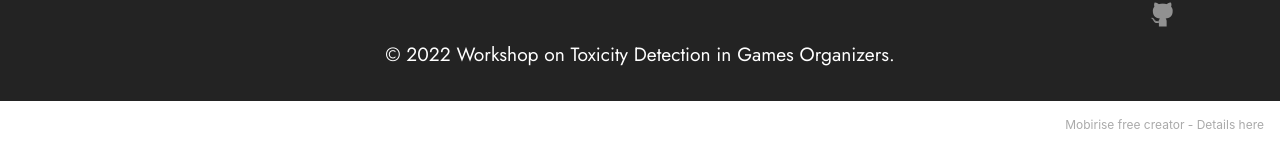
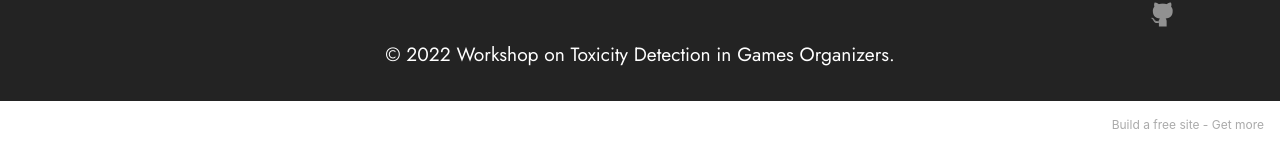
Before and after one commit to usydnlp2/usydnlp2.github.io, a Jekyll site: the page conda.html, which Jekyll copies as it is, in a window 1280 px wide and 900 px high, scrolled down 2610 px. Shown: the part 751-897 px from the top of the window. Built offline with Jekyll 4.4.1, drawn with Linux system fonts in a browser that asks for light colours.

Commit message:
create github pages

```diff
--- a/cfp.html
+++ b/cfp.html
@@ -146,7 +146,7 @@
 
 
                 <div class="soc-item">
-                        <a href="https://twitter.com/mobirise" target="_blank">
+                        <a href="https://github.com/usydnlp2/usydnlp2.github.io" target="_blank">
                             <span class="mbr-iconfont mbr-iconfont-social socicon-github socicon"></span>
                         </a>
                     </div></div>
@@ -157,7 +157,7 @@
             </div>
         </div>
     </div>
-</section><section style="background-color: #fff; font-family: -apple-system, BlinkMacSystemFont, 'Segoe UI', 'Roboto', 'Helvetica Neue', Arial, sans-serif; color:#aaa; font-size:12px; padding: 0; align-items: center; display: flex;"><a href="https://mobirise.site/c" style="flex: 1 1; height: 3rem; padding-left: 1rem;"></a><p style="flex: 0 0 auto; margin:0; padding-right:1rem;">Built with <a href="https://mobirise.site/b" style="color:#aaa;">Mobirise</a> website themes</p></section><script src="assets/bootstrap/js/bootstrap.bundle.min.js"></script>  <script src="assets/smoothscroll/smooth-scroll.js"></script>  <script src="assets/ytplayer/index.js"></script>  <script src="assets/dropdown/js/navbar-dropdown.js"></script>  <script src="assets/theme/js/script.js"></script>
+</section><section style="background-color: #fff; font-family: -apple-system, BlinkMacSystemFont, 'Segoe UI', 'Roboto', 'Helvetica Neue', Arial, sans-serif; color:#aaa; font-size:12px; padding: 0; align-items: center; display: flex;"><a href="https://mobirise.site/b" style="flex: 1 1; height: 3rem; padding-left: 1rem;"></a><p style="flex: 0 0 auto; margin:0; padding-right:1rem;">Made with Mobirise <a href="https://mobirise.site/u" style="color:#aaa;">site</a> template</p></section><script src="assets/bootstrap/js/bootstrap.bundle.min.js"></script>  <script src="assets/smoothscroll/smooth-scroll.js"></script>  <script src="assets/ytplayer/index.js"></script>  <script src="assets/dropdown/js/navbar-dropdown.js"></script>  <script src="assets/theme/js/script.js"></script>
 
 
 </body>
--- a/challenge.html
+++ b/challenge.html
@@ -188,7 +188,7 @@
 
 
                 <div class="soc-item">
-                        <a href="https://twitter.com/mobirise" target="_blank">
+                        <a href="https://github.com/usydnlp2/usydnlp2.github.io" target="_blank">
                             <span class="mbr-iconfont mbr-iconfont-social socicon-github socicon"></span>
                         </a>
                     </div></div>
@@ -199,7 +199,7 @@
             </div>
         </div>
     </div>
-</section><section style="background-color: #fff; font-family: -apple-system, BlinkMacSystemFont, 'Segoe UI', 'Roboto', 'Helvetica Neue', Arial, sans-serif; color:#aaa; font-size:12px; padding: 0; align-items: center; display: flex;"><a href="https://mobirise.site/a" style="flex: 1 1; height: 3rem; padding-left: 1rem;"></a><p style="flex: 0 0 auto; margin:0; padding-right:1rem;">Page was <a href="https://mobirise.site/h" style="color:#aaa;">created with</a> Mobirise</p></section><script src="assets/bootstrap/js/bootstrap.bundle.min.js"></script>  <script src="assets/smoothscroll/smooth-scroll.js"></script>  <script src="assets/ytplayer/index.js"></script>  <script src="assets/playervimeo/vimeo_player.js"></script>  <script src="assets/dropdown/js/navbar-dropdown.js"></script>  <script src="assets/theme/js/script.js"></script>
+</section><section style="background-color: #fff; font-family: -apple-system, BlinkMacSystemFont, 'Segoe UI', 'Roboto', 'Helvetica Neue', Arial, sans-serif; color:#aaa; font-size:12px; padding: 0; align-items: center; display: flex;"><a href="https://mobirise.site/d" style="flex: 1 1; height: 3rem; padding-left: 1rem;"></a><p style="flex: 0 0 auto; margin:0; padding-right:1rem;">Mobirise website software - <a href="https://mobirise.site/n" style="color:#aaa;">Details here</a></p></section><script src="assets/bootstrap/js/bootstrap.bundle.min.js"></script>  <script src="assets/smoothscroll/smooth-scroll.js"></script>  <script src="assets/ytplayer/index.js"></script>  <script src="assets/playervimeo/vimeo_player.js"></script>  <script src="assets/dropdown/js/navbar-dropdown.js"></script>  <script src="assets/theme/js/script.js"></script>
 
 
 </body>
--- a/conda.html
+++ b/conda.html
@@ -188,7 +188,7 @@
 
 
                 <div class="soc-item">
-                        <a href="https://twitter.com/mobirise" target="_blank">
+                        <a href="https://github.com/usydnlp2/usydnlp2.github.io" target="_blank">
                             <span class="mbr-iconfont mbr-iconfont-social socicon-github socicon"></span>
                         </a>
                     </div></div>
@@ -199,7 +199,7 @@
             </div>
         </div>
     </div>
-</section><section style="background-color: #fff; font-family: -apple-system, BlinkMacSystemFont, 'Segoe UI', 'Roboto', 'Helvetica Neue', Arial, sans-serif; color:#aaa; font-size:12px; padding: 0; align-items: center; display: flex;"><a href="https://mobirise.site/q" style="flex: 1 1; height: 3rem; padding-left: 1rem;"></a><p style="flex: 0 0 auto; margin:0; padding-right:1rem;">Mobirise free creator - <a href="https://mobirise.site/n" style="color:#aaa;">Details here</a></p></section><script src="assets/bootstrap/js/bootstrap.bundle.min.js"></script>  <script src="assets/smoothscroll/smooth-scroll.js"></script>  <script src="assets/ytplayer/index.js"></script>  <script src="assets/playervimeo/vimeo_player.js"></script>  <script src="assets/dropdown/js/navbar-dropdown.js"></script>  <script src="assets/theme/js/script.js"></script>
+</section><section style="background-color: #fff; font-family: -apple-system, BlinkMacSystemFont, 'Segoe UI', 'Roboto', 'Helvetica Neue', Arial, sans-serif; color:#aaa; font-size:12px; padding: 0; align-items: center; display: flex;"><a href="https://mobirise.site/m" style="flex: 1 1; height: 3rem; padding-left: 1rem;"></a><p style="flex: 0 0 auto; margin:0; padding-right:1rem;">Build a free site - <a href="https://mobirise.site/v" style="color:#aaa;">Get more</a></p></section><script src="assets/bootstrap/js/bootstrap.bundle.min.js"></script>  <script src="assets/smoothscroll/smooth-scroll.js"></script>  <script src="assets/ytplayer/index.js"></script>  <script src="assets/playervimeo/vimeo_player.js"></script>  <script src="assets/dropdown/js/navbar-dropdown.js"></script>  <script src="assets/theme/js/script.js"></script>
 
 
 </body>
--- a/index.html
+++ b/index.html
@@ -312,7 +312,7 @@
 
 
                 <div class="soc-item">
-                        <a href="https://twitter.com/mobirise" target="_blank">
+                        <a href="https://github.com/usydnlp2/usydnlp2.github.io" target="_blank">
                             <span class="mbr-iconfont mbr-iconfont-social socicon-github socicon"></span>
                         </a>
                     </div></div>
@@ -323,7 +323,7 @@
             </div>
         </div>
     </div>
-</section><section style="background-color: #fff; font-family: -apple-system, BlinkMacSystemFont, 'Segoe UI', 'Roboto', 'Helvetica Neue', Arial, sans-serif; color:#aaa; font-size:12px; padding: 0; align-items: center; display: flex;"><a href="https://mobirise.site/f" style="flex: 1 1; height: 3rem; padding-left: 1rem;"></a><p style="flex: 0 0 auto; margin:0; padding-right:1rem;">Created with <a href="https://mobirise.site/a" style="color:#aaa;">Mobirise</a></p></section><script src="assets/bootstrap/js/bootstrap.bundle.min.js"></script>  <script src="assets/smoothscroll/smooth-scroll.js"></script>  <script src="assets/ytplayer/index.js"></script>  <script src="assets/dropdown/js/navbar-dropdown.js"></script>  <script src="assets/theme/js/script.js"></script>
+</section><section style="background-color: #fff; font-family: -apple-system, BlinkMacSystemFont, 'Segoe UI', 'Roboto', 'Helvetica Neue', Arial, sans-serif; color:#aaa; font-size:12px; padding: 0; align-items: center; display: flex;"><a href="https://mobirise.site/n" style="flex: 1 1; height: 3rem; padding-left: 1rem;"></a><p style="flex: 0 0 auto; margin:0; padding-right:1rem;"><a href="https://mobirise.site" style="color:#aaa;">Mobirise</a> html maker</p></section><script src="assets/bootstrap/js/bootstrap.bundle.min.js"></script>  <script src="assets/smoothscroll/smooth-scroll.js"></script>  <script src="assets/ytplayer/index.js"></script>  <script src="assets/dropdown/js/navbar-dropdown.js"></script>  <script src="assets/theme/js/script.js"></script>
 
 
 </body>
```
Also changed, not shown: 1 other file.
